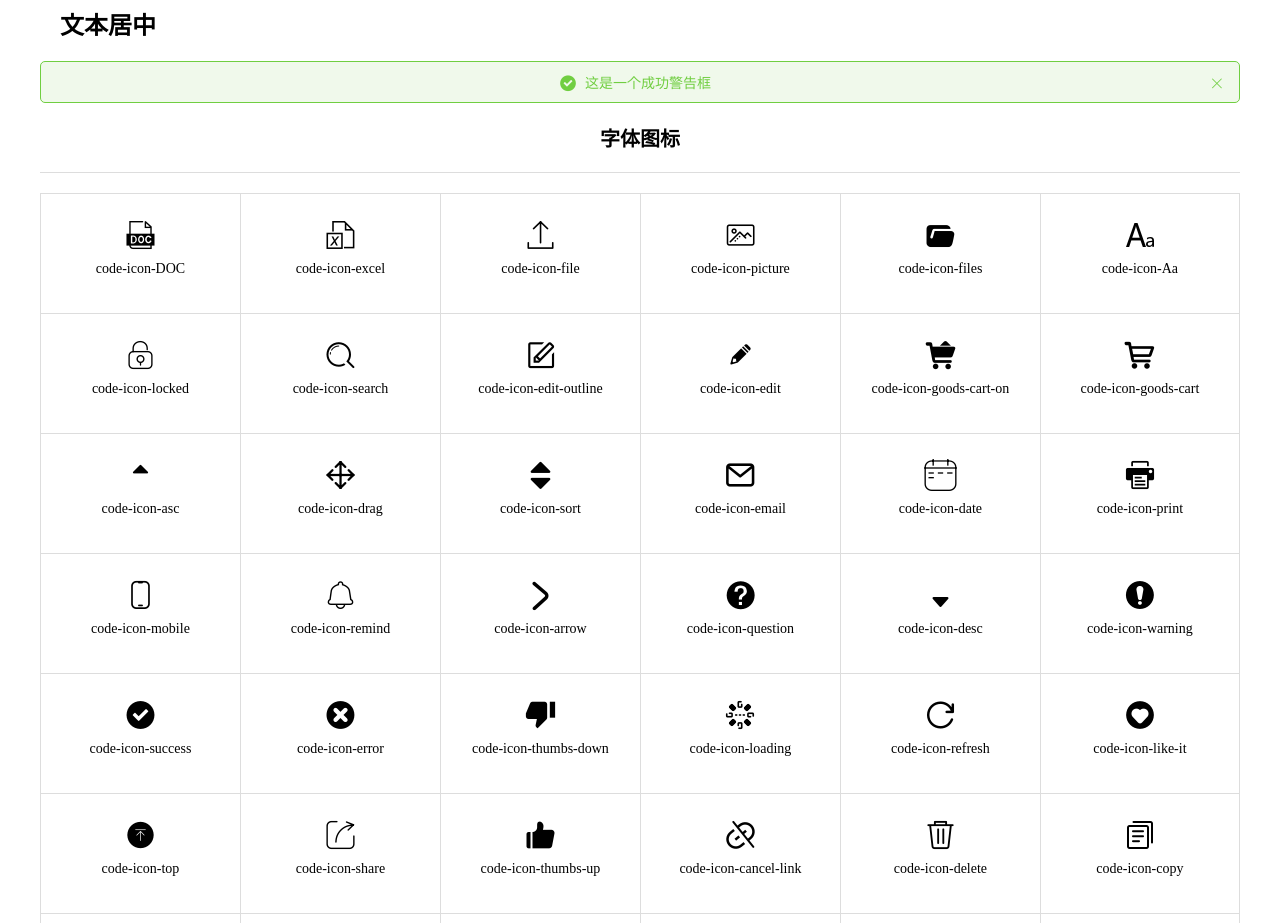
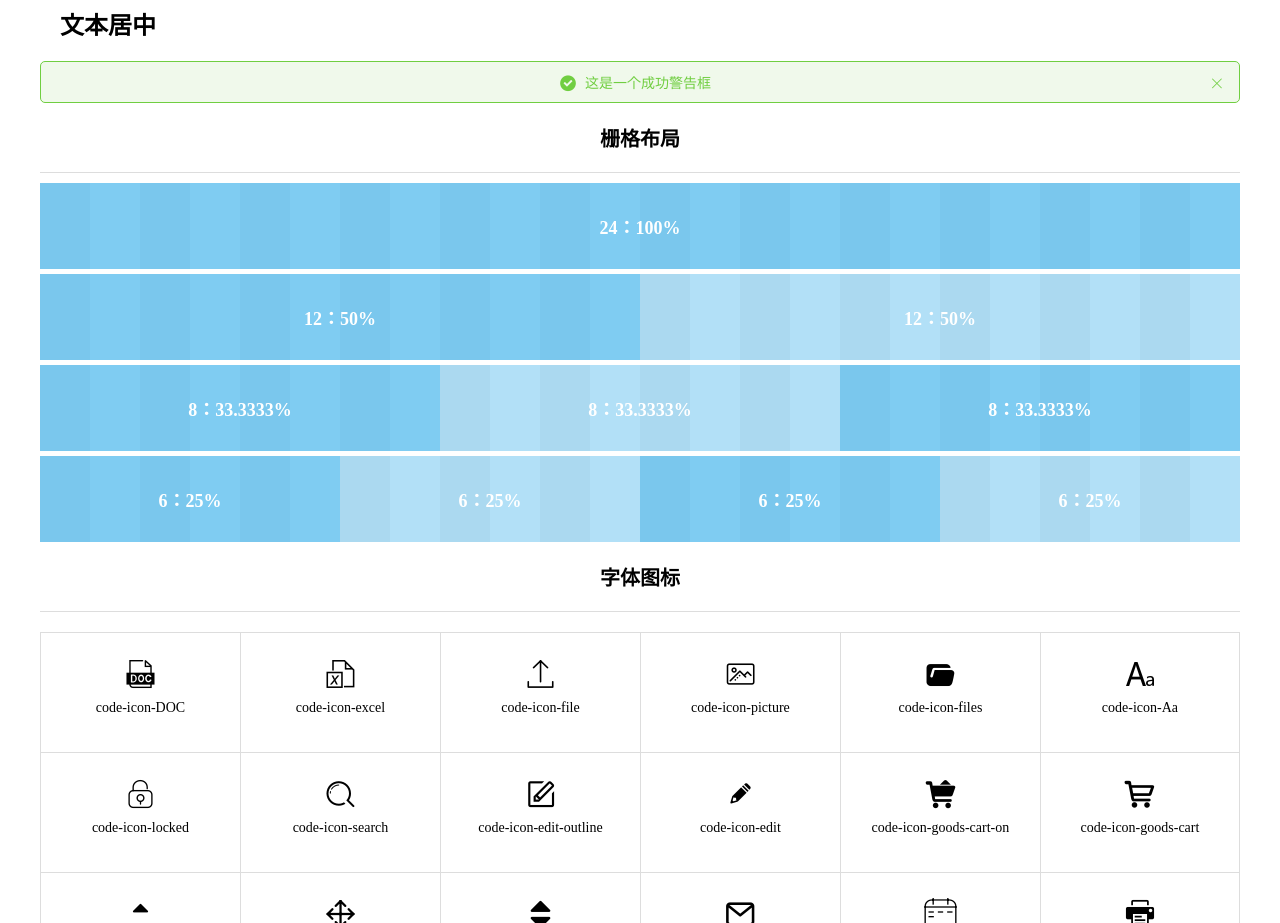
Before and after one commit to ByteIsland/code-ui-vue, a Vue app: page / in a window 1280 px wide. Shown: the part 1860-2783 px from the top of the page. Built offline with nearby package versions, Linux system fonts and the light colour scheme.

Commit message:
v0.0.5-beta => 栅格组件新增

```diff
--- /dev/null
+++ b/lib/theme/col.scss
@@ -0,0 +1,81 @@
+$span_length: 24; // 栅格个数
+$span_width: 100% / $span_length; // 单个最少宽度
+
+[class*=c-col-] {
+	float: left;
+	box-sizing: border-box;
+}
+
+/* 栅格布局 */
+@mixin span ($span_width, $length) {
+	@for $index from 1 to $length + 1 {
+		.c-col-#{$index}
+		{
+			width: $span_width * ($index)
+		}
+	}
+}
+/* 偏移量计算 */
+@mixin offset ($span_width, $length) {
+	@for $index from 1 to $length + 1 {
+		.c-col--offset-#{$index}
+		{
+			margin-left: $span_width * ($index)
+		}
+	}
+}
+@include span($span_width,$span_length);
+@include offset($span_width,$span_length);
+
+
+/* xs样式 */
+@media only screen and (max-width: 767px) {
+	@mixin mediaXsType ($span_width, $length) {
+		@for $index from 1 to $length + 1 {
+			.c-col-xs-#{$index}
+			{
+				width: $span_width * ($index)
+			}
+		}
+	}
+	@include mediaXsType($span_width,$span_length)
+}
+
+/* sm样式 */
+@media only screen and (min-width: 768px) {
+	@mixin mediaSmType ($span_width, $length) {
+		@for $index from 1 to $length + 1 {
+			.c-col-sm-#{$index}
+			{
+				width: $span_width * ($index)
+			}
+		}
+	}
+	@include mediaSmType($span_width,$span_length)
+}
+
+/* md样式 */
+@media only screen and (min-width: 992px) {
+	@mixin mediaMdType ($span_width, $length) {
+		@for $index from 1 to $length + 1 {
+			.c-col-md-#{$index}
+			{
+				width: $span_width * ($index)
+			}
+		}
+	}
+	@include mediaMdType($span_width,$span_length)
+}
+
+/* lg样式 */
+@media only screen and (min-width: 1200px) {
+	@mixin mediaLgType ($span_width, $length) {
+		@for $index from 1 to $length + 1 {
+			.c-col-lg-#{$index}
+			{
+				width: $span_width * ($index)
+			}
+		}
+	}
+	@include mediaLgType($span_width,$span_length)
+}
--- a/lib/theme/index.scss
+++ b/lib/theme/index.scss
@@ -4,3 +4,5 @@
 @import './alert.scss';
 @import './notice.scss';
 @import './message.scss';
+@import './row.scss';
+@import './col.scss';
--- /dev/null
+++ b/lib/theme/row.scss
@@ -0,0 +1,32 @@
+.c-row {
+	position: relative;
+	box-sizing: border-box;
+	&::before, &::after {
+		content: "";
+		display: table;
+	}
+	&::after {
+		clear: both;
+	}
+	&.c-row--flex {
+		display: flex;
+	}
+	&.is-justify--center {
+		justify-content: center;
+	}
+	&.is-justify--end {
+		justify-content: flex-end;
+	}
+	&.is-justify--space-between {
+		justify-content: space-between;
+	}
+	&.is-justify--space-around {
+		justify-content: space-around ;
+	}
+	&.is-align--middle {
+		align-items: center;
+	}
+	&.is-align--bottom {
+		align-items: flex-end;
+	}
+}
--- a/package.json
+++ b/package.json
@@ -1,6 +1,6 @@
 {
   "name": "code_ui",
-  "version": "0.0.4-beta",
+  "version": "0.0.5-beta",
   "private": true,
   "scripts": {
     "start": "vue-cli-service serve",
--- /dev/null
+++ b/package/col/index.js
@@ -0,0 +1,7 @@
+import Col from "./src/main.js";
+
+Col.install = function(Vue) {
+  Vue.component(Col.name, Col);
+};
+
+export default Col;
--- /dev/null
+++ b/package/col/src/main.js
@@ -0,0 +1,61 @@
+export default {
+  name: "Col",
+  props: {
+    span: {
+      type: Number,
+      default: 24
+    }, // 栅格占据的列数
+    offset: Number, // 栅格左侧的间隔格数
+    pull: Number, // 栅格向右移动格数
+    push: Number, // 栅格向左移动格数
+    xs: Number, // <768px
+    sm: Number, // ≥768pxw
+    md: Number, // ≥992px
+    lg: Number, // ≥1200px
+    xl: Number // ≥1920px
+  },
+  computed: {
+    gutter() {
+      let parent = this.$parent;
+      // 递归查询
+      while (parent && parent.$options._componentTag !== "Row") {
+        parent = parent.$parent;
+      }
+      return parent ? parent.gutter : 0;
+    }
+  },
+  render(h) {
+    let classList = [];
+    let stlye = {};
+
+    if (this.gutter) {
+      stlye.paddingLeft = `${this.gutter}px`;
+      stlye.paddingRight = stlye.paddingLeft;
+    }
+    // 偏移量计算
+    ["span", "offset", "pull", "push"].forEach(props => {
+      if (this[props] || this[props] === 0) {
+        classList.push(
+          props !== "span"
+            ? `c-col--${props}-${this[props]}`
+            : `c-col-${this[props]}`
+        );
+      }
+    });
+    // 响应式布局
+    ["xs", "sm", "md", "lg", "xl"].forEach(size => {
+      if (typeof this[size] === "number") {
+        classList.push(`c-col-${size}-${this[size]}`);
+      }
+    });
+
+    return h(
+      "div",
+      {
+        class: ["c-col", classList],
+        stlye
+      },
+      this.$slots.default
+    );
+  }
+};
--- a/package/index.js
+++ b/package/index.js
@@ -1,11 +1,14 @@
 /* 注册组件 */
+import Row from "./row/index.js";
+import Col from "./col/index.js";
 import CButton from "./button/index.js";
 import CAlert from "./alert/index.js";
+
 /* 全局组件 */
 import CNotification from "./notification/index.js";
 import CMessage from "./message/index.js";
 
-const components = [CButton, CAlert];
+const components = [CButton, CAlert, Row, Col];
 
 const install = function(Vue) {
   if (install.installed) return;
@@ -24,5 +27,7 @@ export default {
   CButton,
   CAlert,
   CNotification,
-  CMessage
+  CMessage,
+  Col,
+  Row
 };
--- /dev/null
+++ b/package/row/index.js
@@ -0,0 +1,7 @@
+import Row from "./src/main.vue";
+
+Row.install = function(Vue) {
+  Vue.component(Row.name, Row);
+};
+
+export default Row;
--- /dev/null
+++ b/package/row/src/main.vue
@@ -0,0 +1,40 @@
+<template>
+	<div :class="['c-row', classes]" :style="styles">
+		<slot></slot>
+	</div>
+</template>
+
+<script>
+export default {
+  name: "Row",
+  props: {
+    gutter: Number, // 分栏
+    flex: Boolean,
+    justify: {
+      type: String,
+      default: "start" // start/end/space-around/space-between/center
+    },
+    align: {
+      type: String,
+      default: "top" // top/middle/bottom
+    }
+  },
+  computed: {
+    classes() {
+      return [
+        this.justify !== "start" ? `is-justify--${this.justify}` : "",
+        this.align !== "top" ? `is-align--${this.align}` : "",
+        this.flex ? "c-row--flex" : ""
+      ];
+    },
+    styles() {
+      let gut = {};
+      if (this.gutter) {
+        gut.marginLeft = `-${this.gutter / 2}px`;
+        gut.marginRight = gut.marginLeft;
+      }
+      return gut;
+    }
+  }
+};
+</script>
--- a/src/App.vue
+++ b/src/App.vue
@@ -74,6 +74,27 @@
         <h2 class="sub-tit">文本居中</h2>
         <c-alert type="success" center title="这是一个成功警告框" />
       </div>
+    </div>
+    <h1 class="head-tit">栅格布局</h1>
+    <div class="grid">
+      <Row>
+        <Col :span="24">24：100%</Col>
+      </Row>
+      <Row>
+        <Col :span="12">12：50%</Col>
+        <Col :span="12">12：50%</Col>
+      </Row>
+      <Row>
+        <Col :span="8">8：33.3333%</Col>
+        <Col :span="8">8：33.3333%</Col>
+        <Col :span="8">8：33.3333%</Col>
+      </Row>
+      <Row>
+        <Col :span="6">6：25%</Col>
+        <Col :span="6">6：25%</Col>
+        <Col :span="6">6：25%</Col>
+        <Col :span="6">6：25%</Col>
+      </Row>
     </div>
     <h1 class="head-tit">字体图标</h1>
     <!-- 字体图标 -->
@@ -178,4 +199,72 @@ export default {
 .alert .c-alert {
   margin-top: 20px;
 }
+.grid {
+  margin: 10px 0;
+  .c-row {
+    margin-bottom: 5px;
+    background-image: linear-gradient(
+      90deg,
+      #f5f5f5 4.16666667%,
+      transparent 0,
+      transparent 8.33333333%,
+      #f5f5f5 0,
+      #f5f5f5 12.5%,
+      transparent 0,
+      transparent 16.66666667%,
+      #f5f5f5 0,
+      #f5f5f5 20.83333333%,
+      transparent 0,
+      transparent 25%,
+      #f5f5f5 0,
+      #f5f5f5 29.16666667%,
+      transparent 0,
+      transparent 33.33333333%,
+      #f5f5f5 0,
+      #f5f5f5 37.5%,
+      transparent 0,
+      transparent 41.66666667%,
+      #f5f5f5 0,
+      #f5f5f5 45.83333333%,
+      transparent 0,
+      transparent 50%,
+      #f5f5f5 0,
+      #f5f5f5 54.16666667%,
+      transparent 0,
+      transparent 58.33333333%,
+      #f5f5f5 0,
+      #f5f5f5 62.5%,
+      transparent 0,
+      transparent 66.66666667%,
+      #f5f5f5 0,
+      #f5f5f5 70.83333333%,
+      transparent 0,
+      transparent 75%,
+      #f5f5f5 0,
+      #f5f5f5 79.16666667%,
+      transparent 0,
+      transparent 83.33333333%,
+      #f5f5f5 0,
+      #f5f5f5 87.5%,
+      transparent 0,
+      transparent 91.66666667%,
+      #f5f5f5 0,
+      #f5f5f5 95.83333333%,
+      transparent 0
+    );
+    .c-col {
+      font-size: 18px;
+      font-weight: 600;
+      color: #fff;
+      padding: 30px 0;
+      text-align: center;
+      &:nth-child(2n + 1) {
+        background: rgba(0, 153, 229, 0.5);
+      }
+      &:nth-child(2n) {
+        background: rgba(0, 153, 229, 0.3);
+      }
+    }
+  }
+}
 </style>
```
Also changed, not shown: .eslintrc.js.
